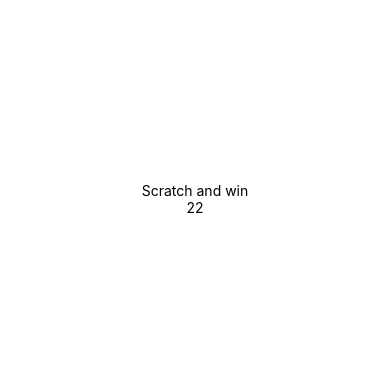
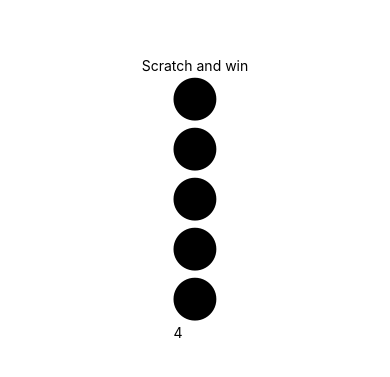
Before and after one commit to zubairrauf/rnScratchnWin, a React Native app: screen / in a window 390 px wide. Shown: the part 223-600 px from the top of the page. Built offline with nearby package versions, Linux system fonts and the light colour scheme.

Commit message:
working on the matching logic

```diff
--- a/App.js
+++ b/App.js
@@ -4,42 +4,108 @@ import { StyleSheet, Text, View, TouchableOpacity, Dimensions } from 'react-nati
 import {Button} from 'native-base'
 import {FontAwesome} from '@expo/vector-icons'
 
-const itemArray = new Array(25).fill('empty')
+const itemArray = new Array(5).fill({status: 'empty', icon : 'circle', color: 'black'})
 
 export default function App() {
   const [randomNumber, setRandomNumber] = useState('')
+  const [icon, setIcon] = useState('circle')
+  const [color, setColor] = useState('black')
+  const [isScratched, setIsScratched] = useState('false')
+
   useEffect(() => {
    generateRandomNumber()
   }, [])
 
   const generateRandomNumber = () => {
-    setRandomNumber(Math.floor(Math.random() * 25 ))
+    setRandomNumber(Math.floor(Math.random() * 5 ))
   }
 
-  const scratchItem = () => {
-    //TODO: decide lucky or not
+  const scratchItem = itemNumber => {
+    if(randomNumber === itemNumber){
+      itemArray[itemNumber] = {status :'matched', icon:'dolar', color:'green'}
+      console.log('Matched')
+    } else {
+      itemArray[itemNumber] = {status : 'unmatched', icon:'frown-o', color:'red'}
+      console.log('Unmatched')
+    }
   }
 
-  const scratchItemIcon = () => {
-    //TODO: Find right icon
-  }
+  // const scratchItemIcon = itemNumber => {
+  //   //TODO: Find right icon
+  //   if (itemArray[itemNumber] === 'matched') {
+  //     return 'dollar'
+  //   } else if (itemArray[itemNumber] === 'unmatched') {
+  //     return 'frown-o'
+  //   }
+  //   return 'circle'
+  // }
 
-  const scratchItemColor = () => {
-    //TODO: Find right color
-  }
+  // const scratchItemColor = itemNumber => {
+  //   //TODO: Find right color
+  //   if (itemArray[itemNumber] === 'matched') {
+  //     return 'green'
+  //   } else if (itemArray[itemNumber] === 'unmatched') {
+  //     return 'red'
+  //   }
+  //   return 'black'
+  // }
 
   const showAllItems = () => {
     //TODO: reveal all icons
+    itemArray.fill('unmatched')
+    itemArray[randomNumber] = 'matched'
   }
 
   const resetGame = () => {
-    //TODO: reset the game
+    //TODO: reset the game, generate a new random number and empty the array
+    generateRandomNumber()
   }
+
   return (
     <View style={styles.container}>
-      <Text>Scratch and win</Text>
-      <Text>{randomNumber}</Text>
-      <StatusBar style="auto" />
+      <View>
+        <Text>Scratch and win</Text>
+      </View>
+      <View style={styles.grid}>
+        <View style={styles.itemRow}>
+          <TouchableOpacity style={styles.item} onPress={() => scratchItem(0)}>
+            <FontAwesome
+              name={itemArray[0].icon}
+              size={50}
+              color={color}
+            />
+          </TouchableOpacity>
+          <TouchableOpacity style={styles.item} onPress={() => scratchItem(1)}>
+            <FontAwesome
+              name={itemArray[1].icon}
+              size={50}
+              color={color}
+            />
+          </TouchableOpacity>
+          <TouchableOpacity style={styles.item} onPress={() => scratchItem(2)}>
+            <FontAwesome
+              name={itemArray[2].icon}
+              size={50}
+              color={color}
+            />
+          </TouchableOpacity>
+          <TouchableOpacity style={styles.item} onPress={() => scratchItem(3)}>
+            <FontAwesome
+              name={itemArray[3].icon}
+              size={50}
+              color={color}
+              />
+          </TouchableOpacity>
+          <TouchableOpacity style={styles.item} onPress={() => scratchItem(4)}>
+            <FontAwesome
+              name={itemArray[4].icon}
+              size={50}
+              color={color}
+              />
+          </TouchableOpacity>
+        </View>
+        <Text>{randomNumber}</Text>
+      </View>
     </View>
   );
 }
```
